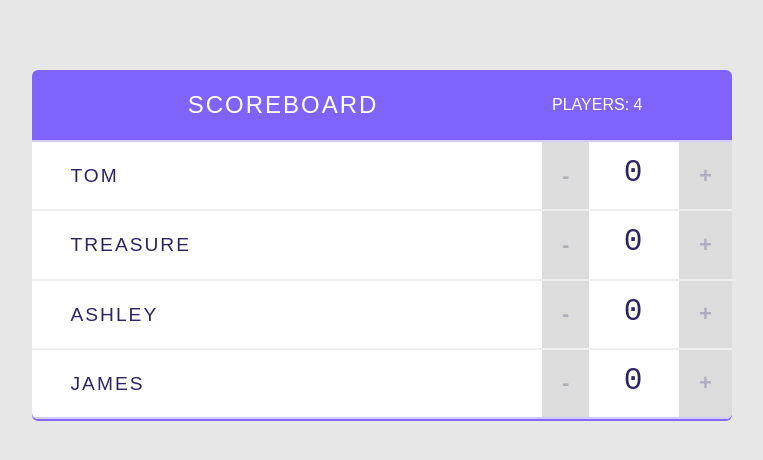
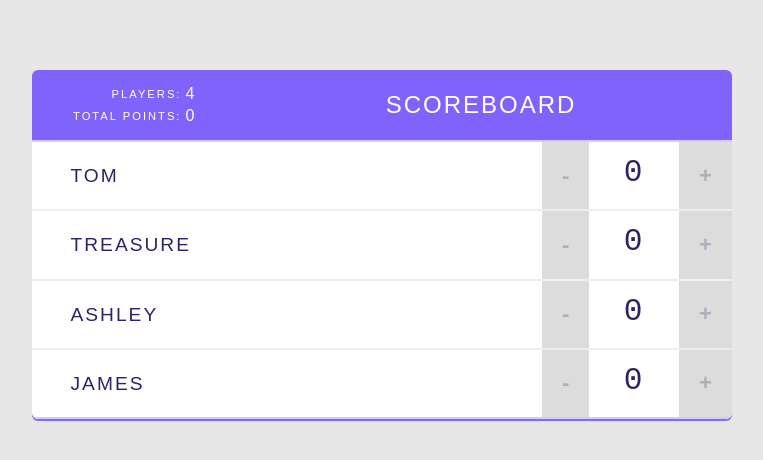
Before and after one commit to mcnishthomas/modular-scoreboard, a React (Create React App) app: page / in a window 1280 px wide. Shown: the top 460 px of the page, without its empty margins (258-1021 px from the left). Built offline with nearby package versions, Linux system fonts and the light colour scheme.

Commit message:
created stats component and passed the players state through props

```diff
--- a/src/components/App.js
+++ b/src/components/App.js
@@ -48,7 +48,7 @@
       <div className="scoreboard">
         <Header
           title="Scoreboard"
-          totalPlayers={this.state.players.length}
+          players={this.state.players}
         />
 
         {/* Players list */}
--- a/src/components/Header.js
+++ b/src/components/Header.js
@@ -1,10 +1,13 @@
 import React from 'react';
+import Stats from './Stats';
 
 const Header = (props) => {
     return (
         <header>
+            <Stats
+                players={props.players}
+            />
             <h1>{props.title}</h1>
-            <span className="stats">Players: {props.totalPlayers}</span>
         </header>
     );
 }
--- /dev/null
+++ b/src/components/Stats.js
@@ -0,0 +1,23 @@
+import React from 'react';
+
+const Stats = (props) => {
+
+    let totalPlayers = props.players.length
+
+    return (
+        < table className="stats" >
+            <tbody>
+                <tr>
+                    <td>Players:</td>
+                    <td>{totalPlayers}</td>
+                </tr>
+                <tr>
+                    <td>Total Points:</td>
+                    <td>0</td>
+                </tr>
+            </tbody>
+        </table >
+    );
+}
+
+export default Stats;
```
